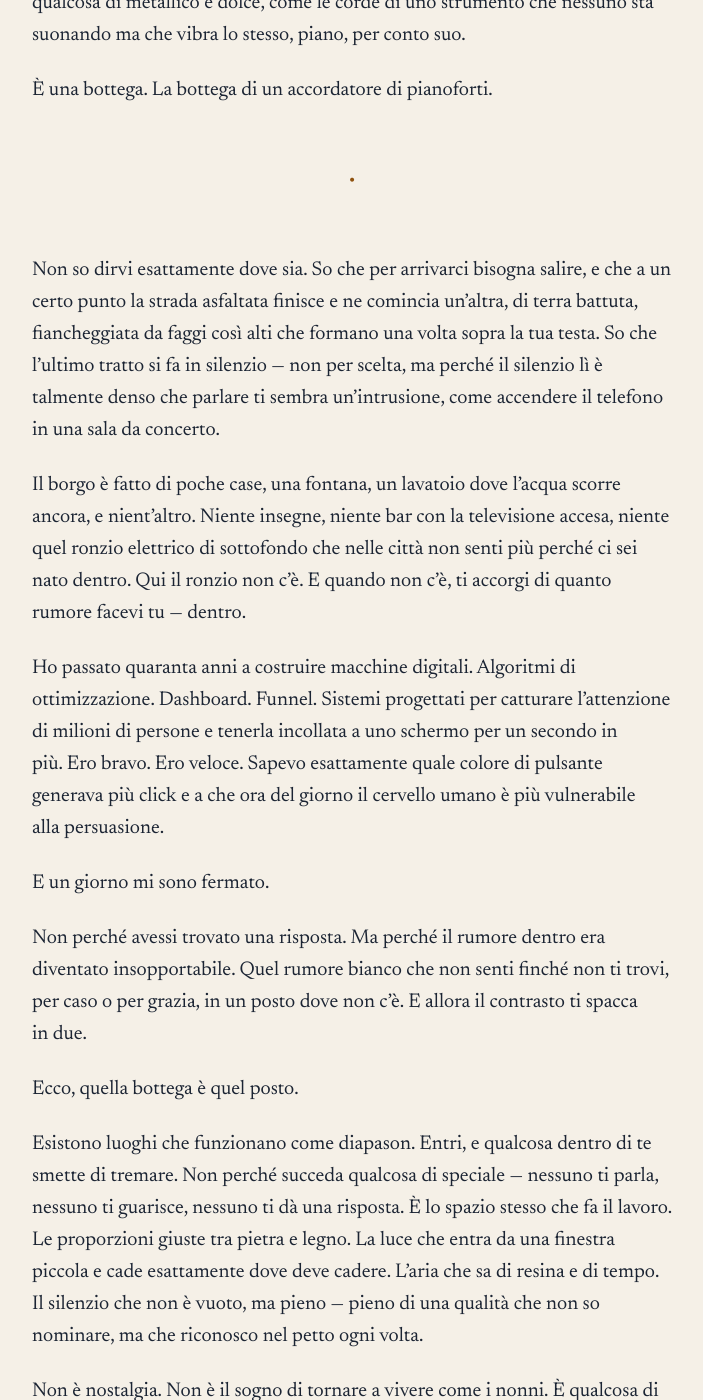
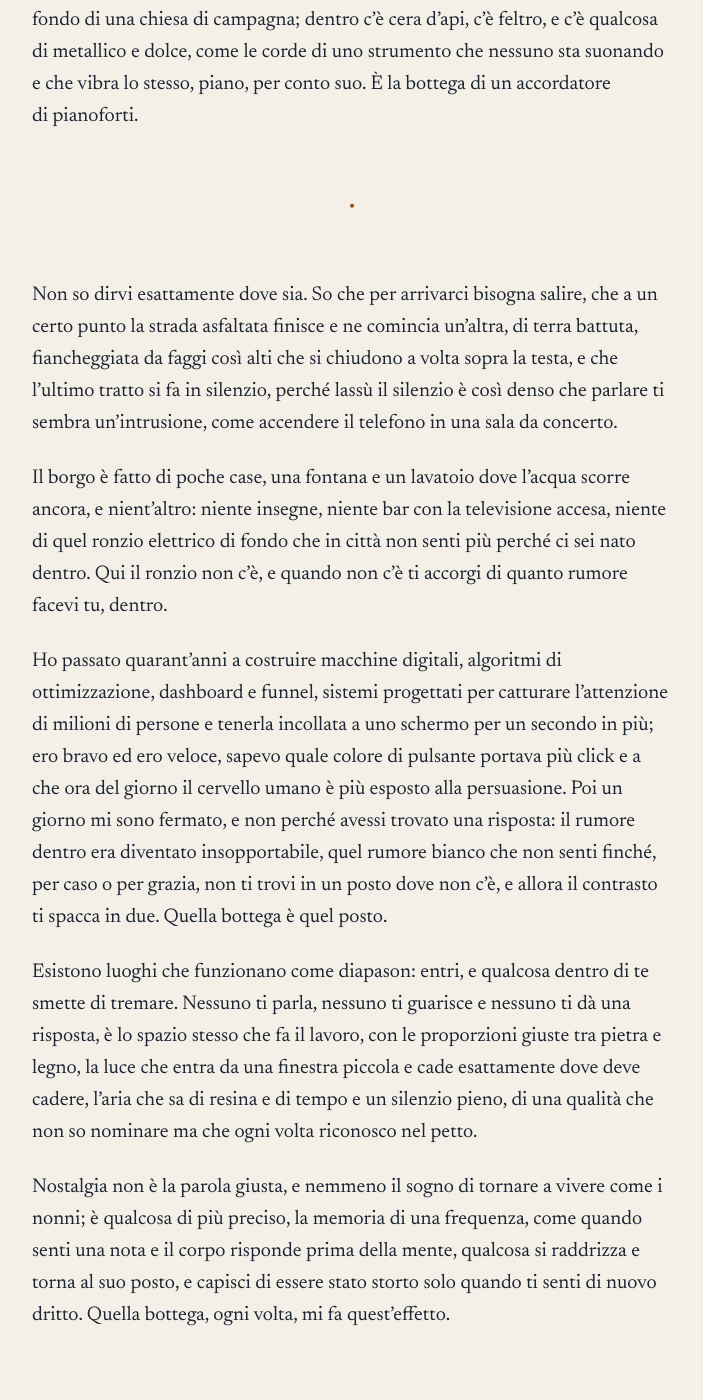
Before and after one commit to paolofurini/seapriilcuore, a Jekyll site: the page built from _posts/2026-03-23-la-bottega-che-non-esiste-ancora.md, in a window 1280 px wide and 1400 px high, scrolled down 832 px. Shown: the whole window, without its empty margins (288-991 px from the left). Built offline with Jekyll 4.4.1, drawn with Linux system fonts in a browser that asks for light colours; some of the changed text lies outside the part shown.

Commit message:
Revisione (humanizer-rdi): La bottega che non esiste (ancora)
Co-Authored-By: Claude Opus 5.5 <noreply@anthropic.com>
Claude-Session: https://claude.ai/code/session_016SExTLu3CBRUGeFqevN8Wd

```diff
--- a/_posts/2026-03-23-la-bottega-che-non-esiste-ancora.md
+++ b/_posts/2026-03-23-la-bottega-che-non-esiste-ancora.md
@@ -1,51 +1,33 @@
 ---
 title: "La bottega che non esiste (ancora)"
-description: "I Romanzi dell'Invisibile - Frammento I"
+description: "La bottega di un accordatore in un borgo dell’Appennino, che ancora non esiste: da qui è nato il mondo dei Romanzi dell’Invisibile."
 date: 2026-03-23T20:40:11.349Z
 tema: "I Romanzi dell'Invisibile"
 substack: https://seapriilcuore.substack.com/p/la-bottega-che-non-esiste-ancora
 ---
 
-C’è una porta che vedo da mesi.
+C’è una porta che vedo da mesi, di legno vecchio, castagno credo, o forse quercia, con una maniglia di ferro battuto che qualcuno ha lucidato a forza di mani; non ha campanello né citofono, ha solo quel peso che le porte avevano una volta, quando per entrare da qualche parte dovevi ancora spingere con la spalla.
 
-È di legno vecchio — castagno, credo, o forse quercia — con una maniglia di ferro battuto che qualcuno ha lucidato a forza di mani. Non ha campanello. Non ha citofono. Ha solo quel tipo di peso che le porte avevano una volta, quando ancora dovevi spingere con la spalla per entrare da qualche parte.
+Sta in un borgo dell’Appennino, in uno di quei paesi dove le case sono fatte della stessa pietra della montagna e non capisci dove finisce la roccia e dove comincia il muro, un paese piccolo, in alto, con una luce che alle cinque del pomeriggio diventa color miele e ti fa venire voglia di non andartene più.
 
-Sta in un borgo dell’Appennino, in uno di quei paesi dove le case sono fatte della stessa pietra della montagna e non capisci dove finisce la roccia e dove comincia il muro. Un paese piccolo, in alto, con una luce che alle cinque del pomeriggio diventa color miele e ti fa venire voglia di non andartene più.
+Quando la apri, quella porta, esce l’odore del legno lavorato, che non è quello della segatura fresca ma qualcosa di più vecchio, come una libreria antica o il fondo di una chiesa di campagna; dentro c’è cera d’api, c’è feltro, e c’è qualcosa di metallico e dolce, come le corde di uno strumento che nessuno sta suonando e che vibra lo stesso, piano, per conto suo. È la bottega di un accordatore di pianoforti.
 
-Quando la apri, quella porta, esce un odore. È l’odore del legno lavorato — non segatura fresca, ma qualcosa di più profondo, come una libreria antica o il fondo di una chiesa di campagna. C’è della cera d’api, lì dentro. C’è feltro. C’è qualcosa di metallico e dolce, come le corde di uno strumento che nessuno sta suonando ma che vibra lo stesso, piano, per conto suo.
+---
 
-È una bottega. La bottega di un accordatore di pianoforti.
+Non so dirvi esattamente dove sia. So che per arrivarci bisogna salire, che a un certo punto la strada asfaltata finisce e ne comincia un’altra, di terra battuta, fiancheggiata da faggi così alti che si chiudono a volta sopra la testa, e che l’ultimo tratto si fa in silenzio, perché lassù il silenzio è così denso che parlare ti sembra un’intrusione, come accendere il telefono in una sala da concerto.
 
-------------------------------------------------------------------------
+Il borgo è fatto di poche case, una fontana e un lavatoio dove l’acqua scorre ancora, e nient’altro: niente insegne, niente bar con la televisione accesa, niente di quel ronzio elettrico di fondo che in città non senti più perché ci sei nato dentro. Qui il ronzio non c’è, e quando non c’è ti accorgi di quanto rumore facevi tu, dentro.
 
-Non so dirvi esattamente dove sia. So che per arrivarci bisogna salire, e che a un certo punto la strada asfaltata finisce e ne comincia un’altra, di terra battuta, fiancheggiata da faggi così alti che formano una volta sopra la tua testa. So che l’ultimo tratto si fa in silenzio — non per scelta, ma perché il silenzio lì è talmente denso che parlare ti sembra un’intrusione, come accendere il telefono in una sala da concerto.
+Ho passato quarant’anni a costruire macchine digitali, algoritmi di ottimizzazione, dashboard e funnel, sistemi progettati per catturare l’attenzione di milioni di persone e tenerla incollata a uno schermo per un secondo in più; ero bravo ed ero veloce, sapevo quale colore di pulsante portava più click e a che ora del giorno il cervello umano è più esposto alla persuasione. Poi un giorno mi sono fermato, e non perché avessi trovato una risposta: il rumore dentro era diventato insopportabile, quel rumore bianco che non senti finché, per caso o per grazia, non ti trovi in un posto dove non c’è, e allora il contrasto ti spacca in due. Quella bottega è quel posto.
 
-Il borgo è fatto di poche case, una fontana, un lavatoio dove l’acqua scorre ancora, e nient’altro. Niente insegne, niente bar con la televisione accesa, niente quel ronzio elettrico di sottofondo che nelle città non senti più perché ci sei nato dentro. Qui il ronzio non c’è. E quando non c’è, ti accorgi di quanto rumore facevi tu — dentro.
+Esistono luoghi che funzionano come diapason: entri, e qualcosa dentro di te smette di tremare. Nessuno ti parla, nessuno ti guarisce e nessuno ti dà una risposta, è lo spazio stesso che fa il lavoro, con le proporzioni giuste tra pietra e legno, la luce che entra da una finestra piccola e cade esattamente dove deve cadere, l’aria che sa di resina e di tempo e un silenzio pieno, di una qualità che non so nominare ma che ogni volta riconosco nel petto.
 
-Ho passato quaranta anni a costruire macchine digitali. Algoritmi di ottimizzazione. Dashboard. Funnel. Sistemi progettati per catturare l’attenzione di milioni di persone e tenerla incollata a uno schermo per un secondo in più. Ero bravo. Ero veloce. Sapevo esattamente quale colore di pulsante generava più click e a che ora del giorno il cervello umano è più vulnerabile alla persuasione.
+Nostalgia non è la parola giusta, e nemmeno il sogno di tornare a vivere come i nonni; è qualcosa di più preciso, la memoria di una frequenza, come quando senti una nota e il corpo risponde prima della mente, qualcosa si raddrizza e torna al suo posto, e capisci di essere stato storto solo quando ti senti di nuovo dritto. Quella bottega, ogni volta, mi fa quest’effetto.
 
-E un giorno mi sono fermato.
+---
 
-Non perché avessi trovato una risposta. Ma perché il rumore dentro era diventato insopportabile. Quel rumore bianco che non senti finché non ti trovi, per caso o per grazia, in un posto dove non c’è. E allora il contrasto ti spacca in due.
+Devo confessarvi una cosa: quella bottega non esiste, non ancora. La sto costruendo, parola dopo parola, dentro un romanzo che scrivo da mesi, dove c’è un uomo che accorda pianoforti con le mani e con qualcos’altro che non vi so ancora spiegare, una montagna, un borgo di pietra, una luce color miele e un silenzio che pesa come una cosa buona.
 
-Ecco, quella bottega è quel posto.
+Più la scrivo, però, più mi accorgo che quel posto esiste già, da qualche parte che non è sulla mappa ma che riconosco, come un luogo dove sei stato da bambino e che avevi dimenticato, finché un odore non te lo restituisce intero. Forse la sto costruendo per me, forse per voi, o forse, ed è l’ipotesi che mi tiene sveglio, è quel posto che sta costruendo se stesso, e io sono solo quello che apre la porta e vi fa entrare.
 
-Esistono luoghi che funzionano come diapason. Entri, e qualcosa dentro di te smette di tremare. Non perché succeda qualcosa di speciale — nessuno ti parla, nessuno ti guarisce, nessuno ti dà una risposta. È lo spazio stesso che fa il lavoro. Le proporzioni giuste tra pietra e legno. La luce che entra da una finestra piccola e cade esattamente dove deve cadere. L’aria che sa di resina e di tempo. Il silenzio che non è vuoto, ma pieno — pieno di una qualità che non so nominare, ma che riconosco nel petto ogni volta.
-
-Non è nostalgia. Non è il sogno di tornare a vivere come i nonni. È qualcosa di più preciso: è la memoria di una frequenza. Come quando senti una nota e il corpo risponde prima della mente — qualcosa si raddrizza, si allinea, torna al suo posto. Non sapevi di essere storto finché non ti sei sentito dritto.
-
-Quella bottega mi fa quell’effetto. Ogni volta.
-
-------------------------------------------------------------------------
-
-Devo confessarvi una cosa.
-
-Quella bottega non esiste. Non ancora. La sto costruendo, parola dopo parola, dentro un romanzo che scrivo da mesi. C’è un uomo, lì dentro, che accorda pianoforti con le mani e con qualcos’altro che non vi so ancora spiegare. C’è una montagna, un borgo di pietra, una luce color miele. C’è un silenzio che pesa come una cosa buona.
-
-Ma più la scrivo, più mi accorgo che quel posto esiste già — da qualche parte che non è sulla mappa ma che riconosco. Come un luogo in cui sei stato da bambino e che hai dimenticato, finché un odore non te lo restituisce intero.
-
-Forse la sto costruendo per me. Forse la sto costruendo per voi. Forse — e questa è l’ipotesi che mi tiene sveglio — quel posto sta costruendo se stesso, e io sono solo quello che apre la porta e vi fa entrare.
-
-*Esistono luoghi che funzionano come diapason: entri e qualcosa dentro di te smette di tremare.*
-
-Ma di questo vi parlerò un’altra volta.
+Di questo, però, vi parlerò un’altra volta; intanto, se volete sapere chi è l’uomo della bottega, lo trovate nella pagina dei *[Romanzi dell’Invisibile]({{ '/romanzi/' | relative_url }})*.
```
